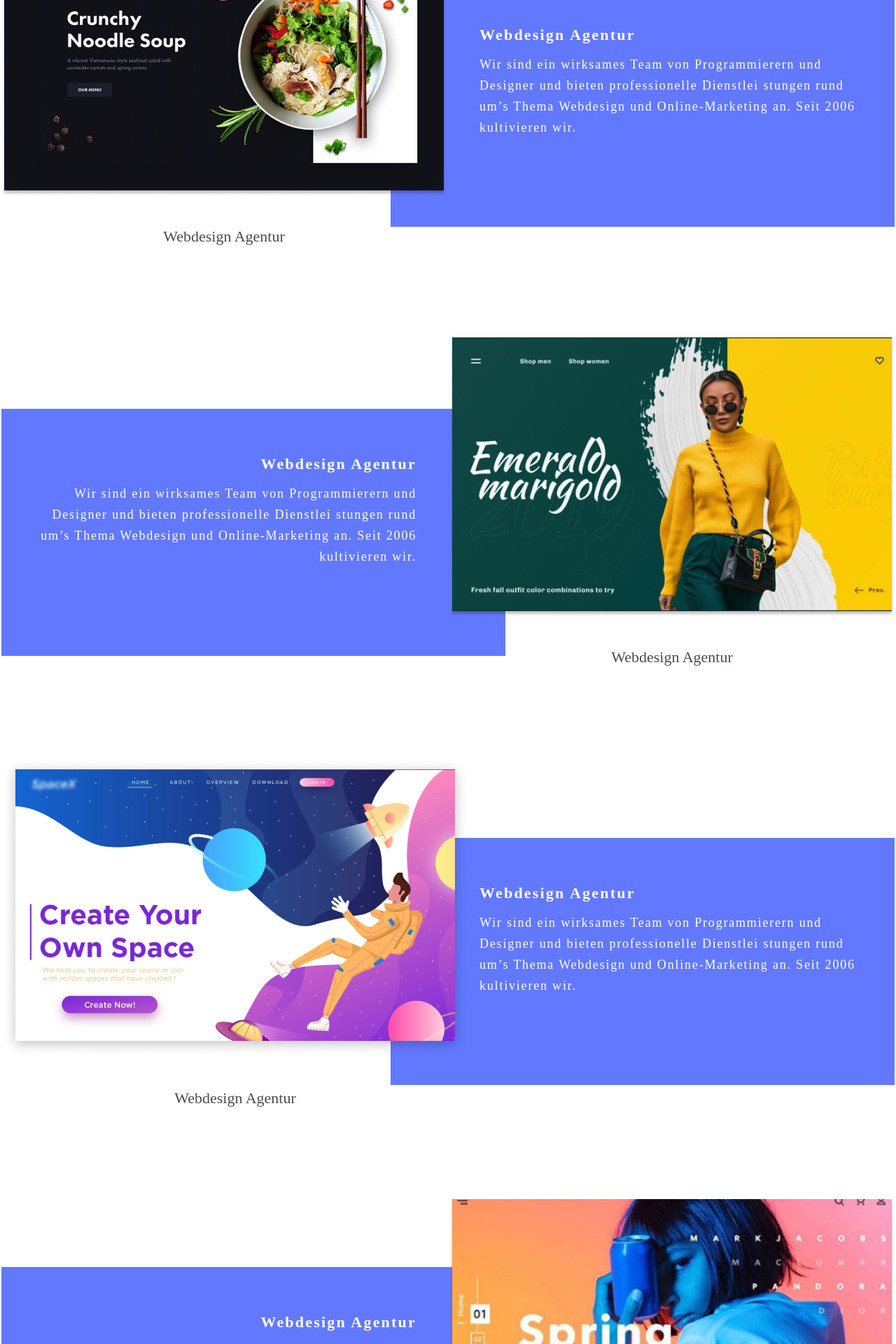
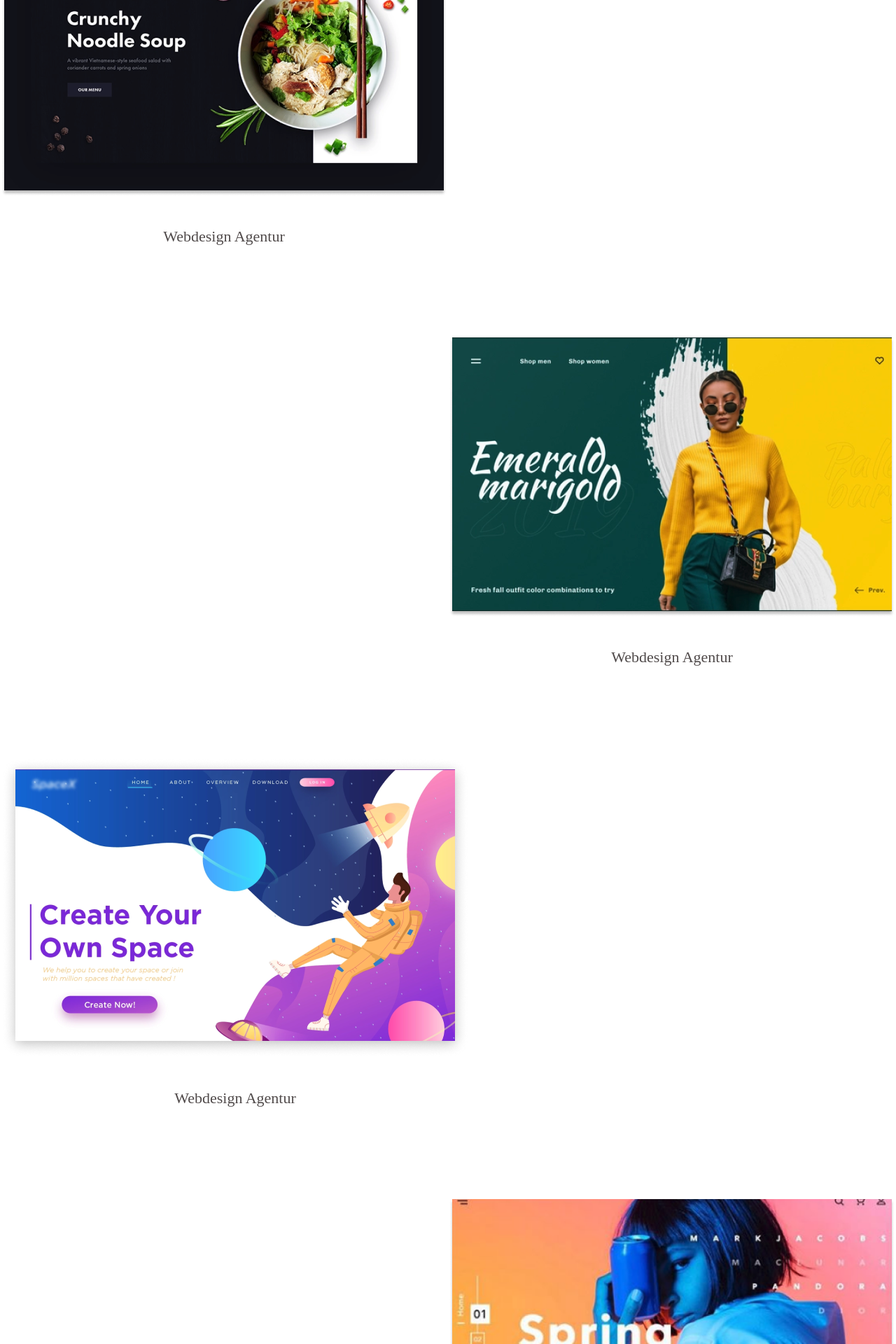
Before and after one commit to Shaliapyn/module-maket, a React (Create React App) app: page / in a window 1280 px wide. Shown: the part 880-2800 px from the top of the page at 70% size. Built offline with nearby package versions, Linux system fonts and the light colour scheme.

Commit message:
delete list

```diff
--- a/src/components/Main/Main.js
+++ b/src/components/Main/Main.js
@@ -52,38 +52,7 @@ const Main = () => {
             </li>
           </ul>
           <ul className={styles.blueCards}>
-            <li className={styles.blueCard}>
-              <h2 className={styles.blueCardTitle}>Webdesign Agentur</h2>
-              <p className={styles.blueCardText}>
-                Wir sind ein wirksames Team von Programmierern und Designer und
-                bieten professionelle Dienstlei stungen rund um’s Thema
-                Webdesign und Online-Marketing an. Seit 2006 kultivieren wir.
-              </p>
-            </li>
-            <li className={`${styles.blueCard} ${styles.blueCardEven}`}>
-              <h2 className={styles.blueCardTitle}>Webdesign Agentur</h2>
-              <p className={styles.blueCardText}>
-                Wir sind ein wirksames Team von Programmierern und Designer und
-                bieten professionelle Dienstlei stungen rund um’s Thema
-                Webdesign und Online-Marketing an. Seit 2006 kultivieren wir.
-              </p>
-            </li>
-            <li className={styles.blueCard}>
-              <h2 className={styles.blueCardTitle}>Webdesign Agentur</h2>
-              <p className={styles.blueCardText}>
-                Wir sind ein wirksames Team von Programmierern und Designer und
-                bieten professionelle Dienstlei stungen rund um’s Thema
-                Webdesign und Online-Marketing an. Seit 2006 kultivieren wir.
-              </p>
-            </li>
-            <li className={`${styles.blueCard} ${styles.blueCardEven}`}>
-              <h2 className={styles.blueCardTitle}>Webdesign Agentur</h2>
-              <p className={styles.blueCardText}>
-                Wir sind ein wirksames Team von Programmierern und Designer und
-                bieten professionelle Dienstlei stungen rund um’s Thema
-                Webdesign und Online-Marketing an. Seit 2006 kultivieren wir.
-              </p>
-            </li>
+
           </ul>
         </div>
       </div>
```
